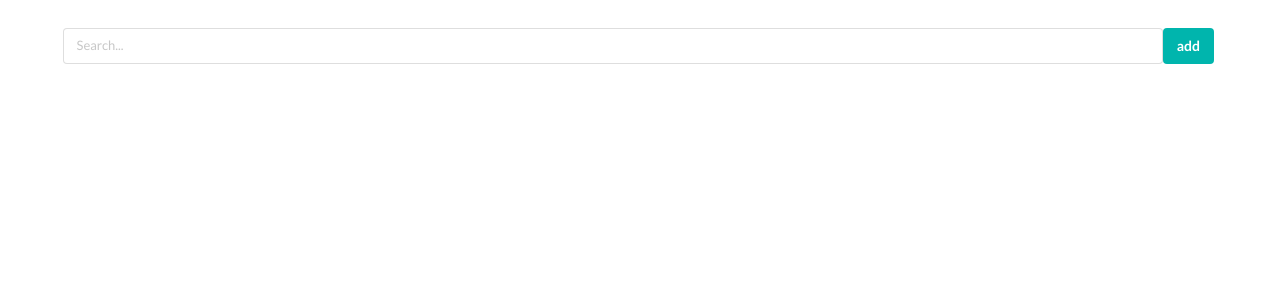
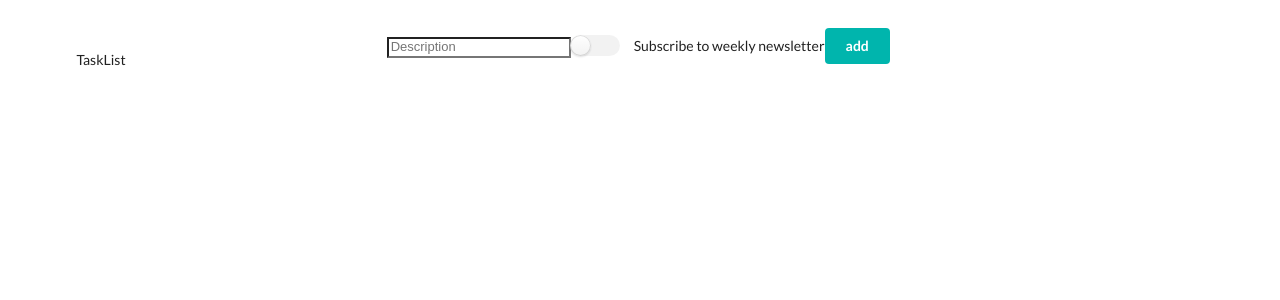
Before and after one commit to furqancodes/todoClient, a React (Create React App) app: page / in a window 1280 px wide. Shown: the top 300 px of the page. Built offline with nearby package versions, Linux system fonts and the light colour scheme.

Commit message:
add task function

```diff
--- a/package.json
+++ b/package.json
@@ -6,6 +6,7 @@
     "@testing-library/jest-dom": "^5.14.1",
     "@testing-library/react": "^11.2.7",
     "@testing-library/user-event": "^12.8.3",
+    "axios": "^0.21.1",
     "react": "^17.0.2",
     "react-dom": "^17.0.2",
     "react-scripts": "4.0.3",
--- /dev/null
+++ b/src/api/task.js
@@ -0,0 +1,4 @@
+import axios from 'axios'
+ export default axios.create({
+    baseURL:'localhost:8080'
+ })
--- a/src/components/App.jsx
+++ b/src/components/App.jsx
@@ -1,11 +1,22 @@
-import React from "react";
+import React, { useEffect, useState } from "react";
 
+import Task from "../api/task";
 import Input from "./Input";
-const App=()=>{
-return(
+import Tasklist from "./Tasklist";
+
+const App = () => {
+  const addTask = async (description, completed) => {
+    const addresponse = await Task.post("/add", {
+      description,
+      completed,
+    });
+    console.log(addresponse)
+  };
+  return (
     <div className="ui container">
-       <Input/>
+      <Input addTask={addTask}/>
+      <Tasklist />
     </div>
-)
-}
+  );
+};
 export default App;
--- a/src/components/Input.jsx
+++ b/src/components/Input.jsx
@@ -1,9 +1,35 @@
-import React from "react";
-const Input = () => {
+import React, { useState } from "react";
+const Input = ({addTask}) => {
+  const [input, setInput] = useState("");
+  const [checkbox, setCheckBox] = useState(false);
+  const onFormSubmit=(e)=>{
+    e.preventDefault()
+    addTask(input,checkbox)
+  }
   return (
-    <div class="ui small input centered grid" style={{marginTop:"2rem"}}>
-      <input type="text" placeholder="Search..."></input>
-      <button class="ui teal button">add</button>
+    <div class="ui small input centered grid" style={{ marginTop: "2rem" }}>
+      <form onSubmit={onFormSubmit}>
+        <input
+          type="text"
+          placeholder="Description"
+          value={input}
+          onChange={(e) => {
+            setInput(e.target.value);
+          }}
+        ></input>
+        <div class="ui toggle checkbox">
+          <input
+            type="checkbox"
+            name="public"
+            value={checkbox}
+            onClick={() => {
+              setCheckBox(!checkbox);
+            }}
+          />
+          <label>Subscribe to weekly newsletter</label>
+        </div>
+        <button class="ui teal button">add</button>
+      </form>
     </div>
   );
 };
--- /dev/null
+++ b/src/components/Tasklist.jsx
@@ -0,0 +1,11 @@
+import React from "react";
+
+const Tasklist=()=>{
+return(
+    <div>
+        TaskList
+    </div>
+)
+}
+
+export default Tasklist
```
Also changed, not shown: 1 other file (tests, documents, lock files or other folders).
